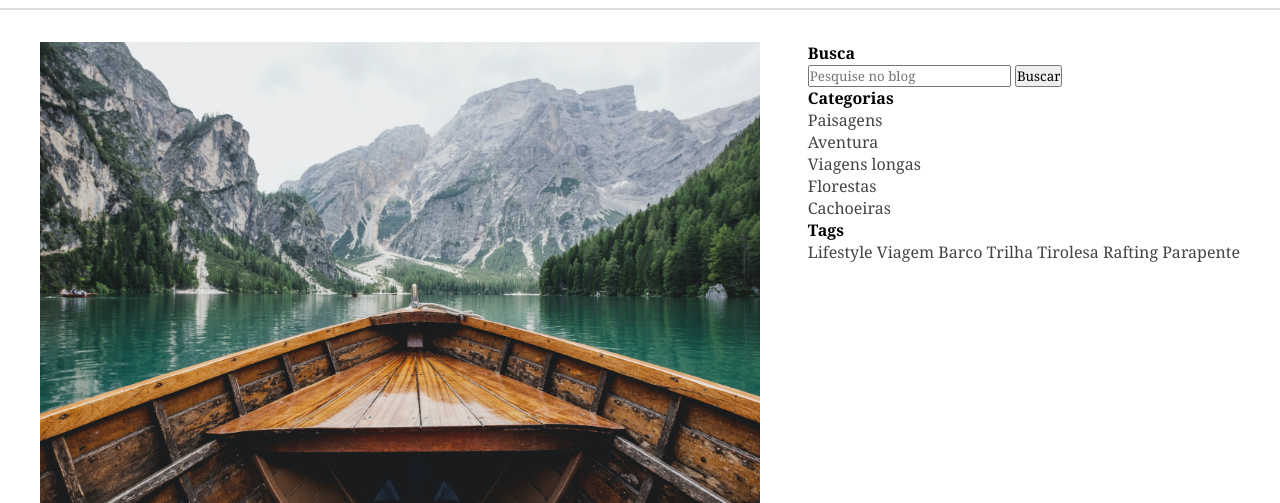
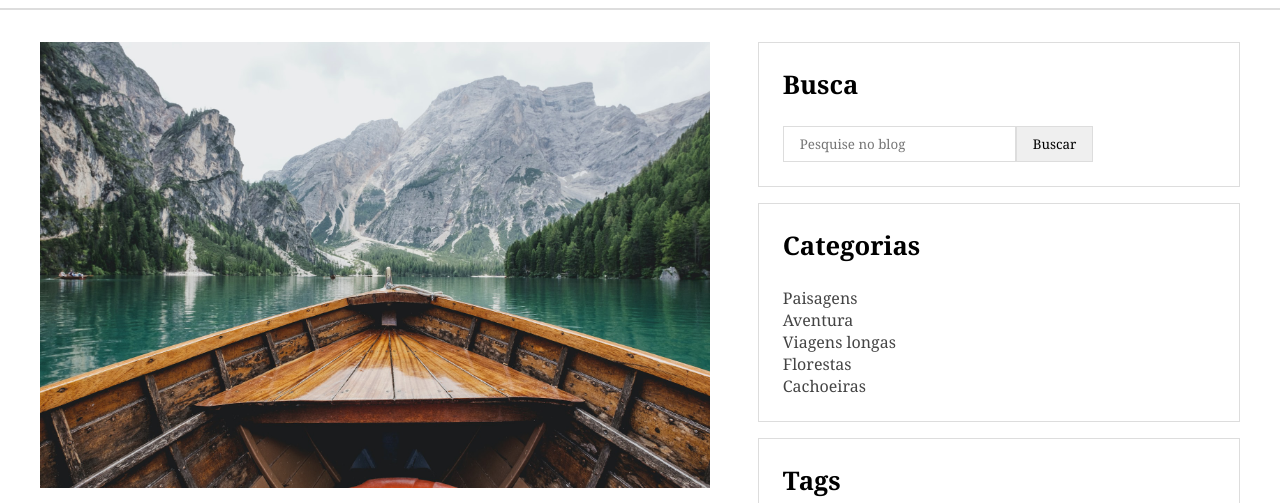
Before and after one commit to caiocssilva/Curso_HTML_CSS, a plain HTML site: page BLOG_HTML_SEMANTICO/index.html in a window 1280 px wide. Shown: the part 73-576 px from the top of the page. Drawn offline with Linux system fonts and the light colour scheme.

Commit message:
Update styles.css
Barra Lateral

```diff
--- a/BLOG_HTML_SEMANTICO/css/styles.css
+++ b/BLOG_HTML_SEMANTICO/css/styles.css
@@ -74,3 +74,32 @@ a:hover {
     color: #333;
     font-weight: bold;
 }
+
+/* barra lateral */
+#siderbar {
+    flex: 1 1 0;
+}
+
+#search-bar,
+#categories,
+#tags {
+    padding: 1.5rem;
+    border: 1px solid #ddd;
+    margin-bottom: 1rem;
+}
+
+#search-bar h4,
+#categories h4,
+#tags h4 {
+    margin-bottom: 1.5rem;
+    font-size: 1.6rem;
+}
+
+#search-bar form {
+    display: flex;
+}
+
+#search-bar input {
+    padding: 0.5rem 1rem;
+    border: 1px solid #ddd;
+}
```
